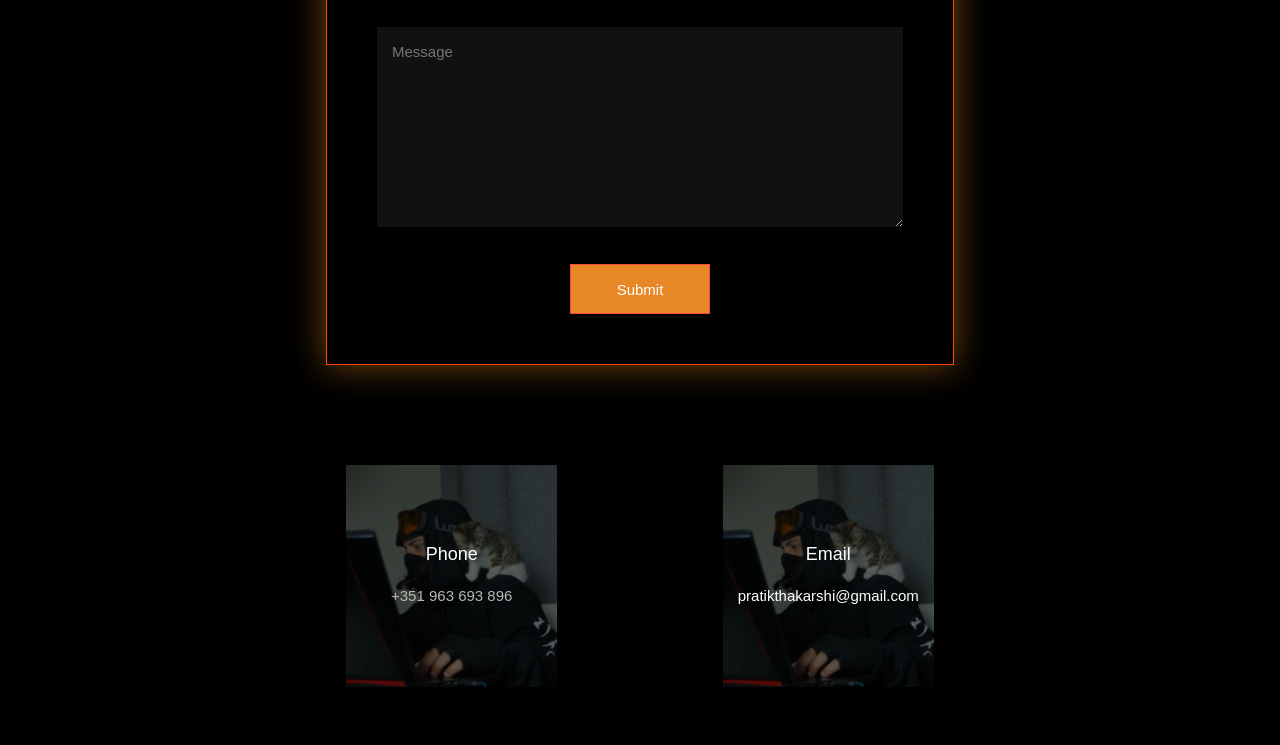
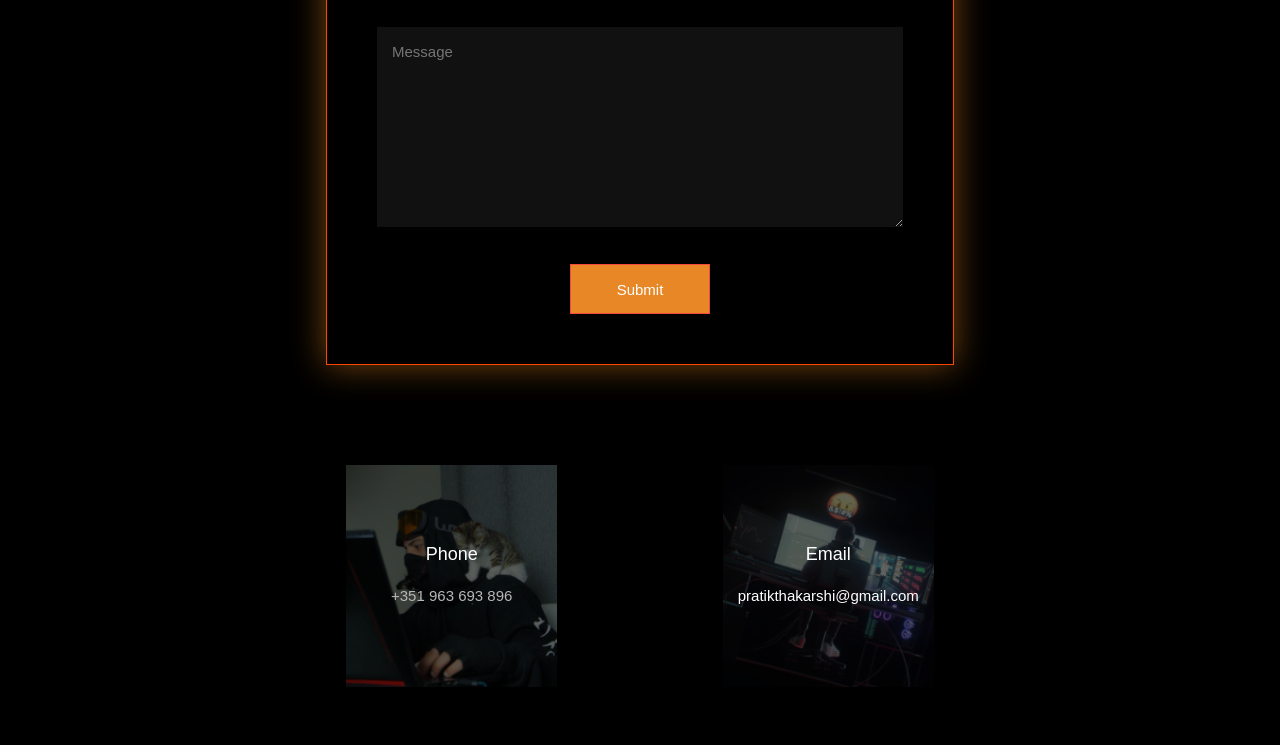
Before and after one commit to McMarco-ai/Template-Portfolio, a plain HTML site: page index.html in a window 1280 px wide. Shown: the part 3968-4713 px from the top of the page. Drawn offline with Linux system fonts and the light colour scheme; a web font is replaced by a local one.

Commit message:
FINAL FINAL FINAL FINAL

```diff
--- a/index.html
+++ b/index.html
@@ -435,7 +435,7 @@
 										</div>
 									</div>
 									<div class="col-lg-6 col-md-6 col-sm-6 col-xs-12 mx-auto">
-										<div class="prt_contact_details_box details_box2" style="  background-image:url(/images/content/pratik_1.png);">
+										<div class="prt_contact_details_box details_box2" style="  background-image:url(/images/content/pratikkkkkkkk.png);">
 											<h4>Email</h4>
 											<p><a
 													href=mailto:"pratikthakarshi@gmail.com">pratikthakarshi@gmail.com</a><br>
```
